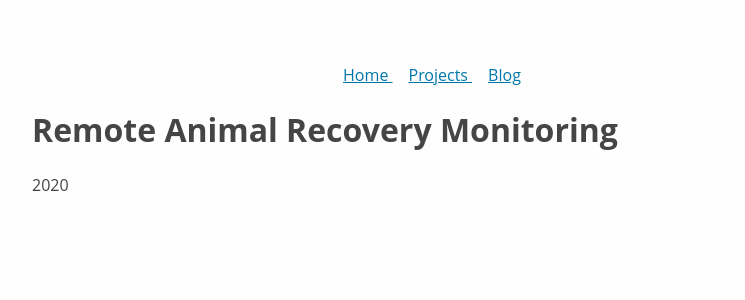
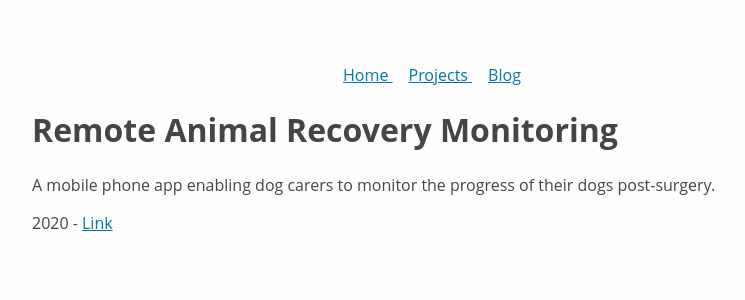
Before and after one commit to archwheeler/archwheeler.github.io, a Jekyll site: the page built from _projects/00-rarm.md, in a window 1280 px wide. Shown: the top 300 px of the page, without its empty margins (208-953 px from the left). Built offline with Jekyll 4.4.1, drawn with Linux system fonts in a browser that asks for light colours.

Commit message:
Add links to projects

```diff
--- a/_layouts/project.html
+++ b/_layouts/project.html
@@ -2,8 +2,7 @@
 layout: default
 ---
 <h1>{{ page.title }}</h1>
-<p>
-  {{ page.year }}
-</p>
+<p>{{ page.description }}</p>
+<p>{{ page.year }} - <a href="{{ page.link }}">Link</a></p>
 
 {{ content }}
--- a/_projects/00-rarm.md
+++ b/_projects/00-rarm.md
@@ -2,4 +2,5 @@
 title: Remote Animal Recovery Monitoring
 year: 2020
 description: A mobile phone app enabling dog carers to monitor the progress of their dogs post-surgery.
+link: https://github.com/archwheeler/remote-animal-recovery-monitoring
 ---
```
Also changed, not shown: _projects/01-dsp.md (+1 -0 lines), _projects/02-brm.md (+1 -0 lines).
